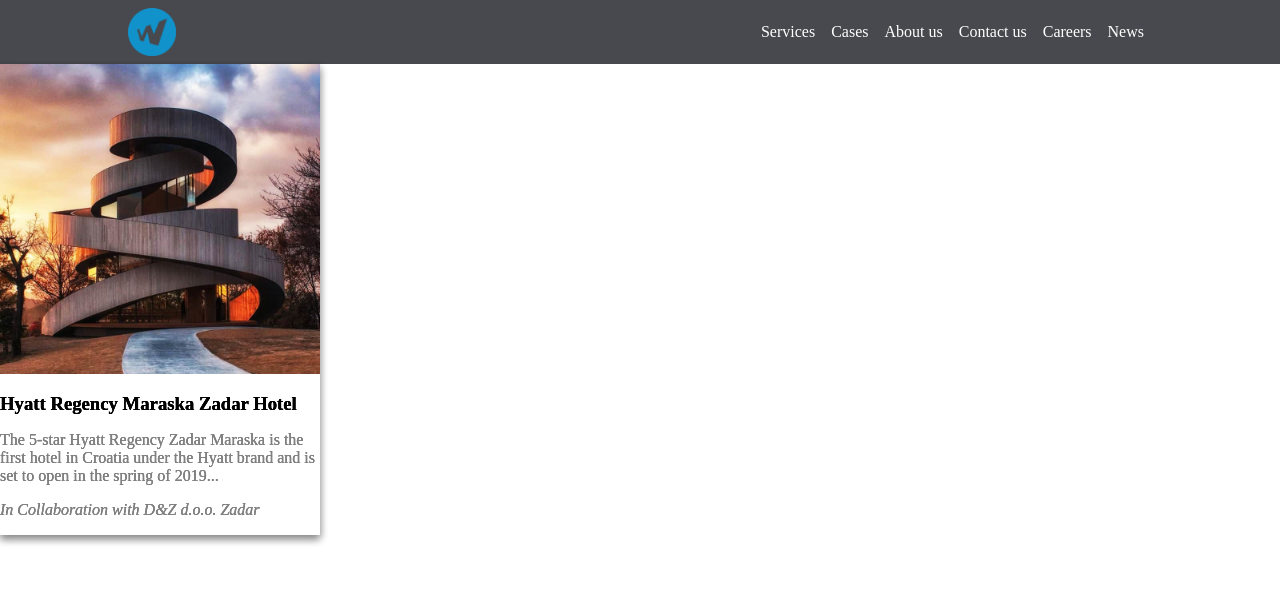
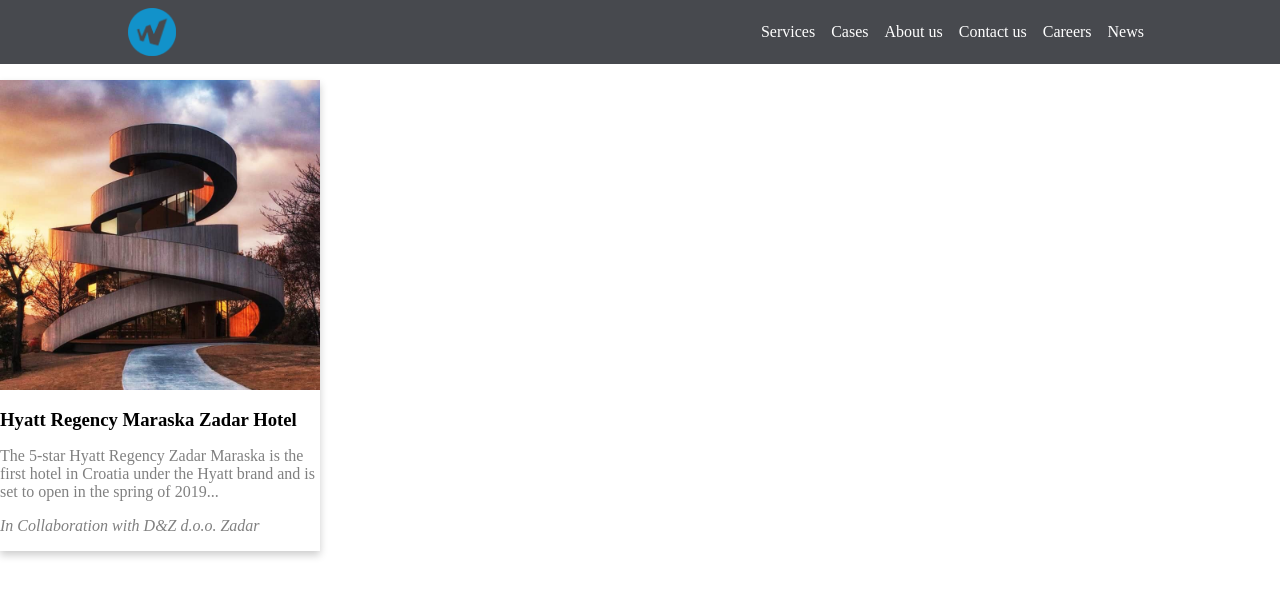
Before and after one commit to vildantursic/walter-page, a Nuxt app: page /cases in a window 1280 px wide. Shown: the top 596 px of the page. Built offline with nearby package versions, Linux system fonts and the light colour scheme.

Commit message:
Card commit

```diff
--- a/components/AppCards.vue
+++ b/components/AppCards.vue
@@ -22,6 +22,8 @@
 
 <style scoped="">
 .card{
+  margin-top: 1em;
+  margin-bottom: 1em;
   position: absolute;
   box-shadow: 0 4px 8px 0 rgba(0,0,0,0.2);
   overflow: hidden;
@@ -29,7 +31,7 @@
   flex-direction: column;
   align-items: left;
   max-width: 20em;
-  margin: 0;
+  /*margin: 0;*/
 }
  .card-img{
    position: relative;
--- a/pages/cases/index.vue
+++ b/pages/cases/index.vue
@@ -1,7 +1,5 @@
 <template>
   <section class="container">
-    <AppCards/>
-    <AppCards/>
     <AppCards/>
     <nuxt/>
   </section>
```
